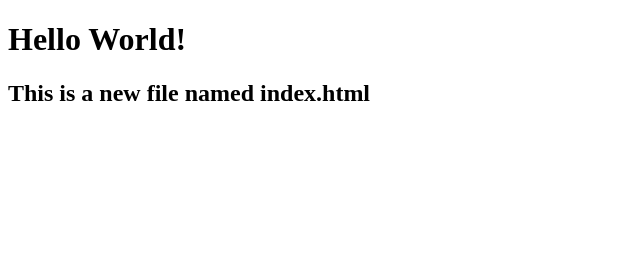
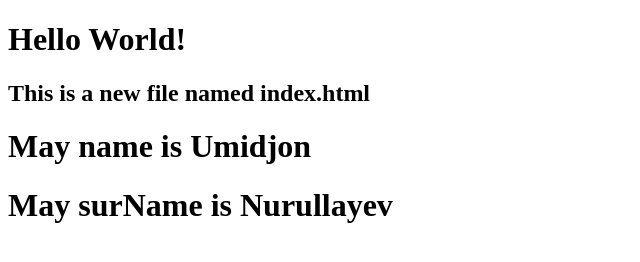
Before and after one commit to UmidWeb03/Hello, a plain HTML site: page index.html in a window 1280 px wide. Shown: the whole page, without its empty margins (0-640 px from the left). Drawn offline with Linux system fonts and the light colour scheme.

Commit message:
This is a may personal name

```diff
--- a/index.html
+++ b/index.html
@@ -8,5 +8,7 @@
 <body>
     <h1>Hello World!</h1>
     <h2>This is a new file named index.html</h2>
+    <h1>May name is Umidjon</h1>
+    <h1>May surName is Nurullayev</h1>
 </body>
 </html>
```
